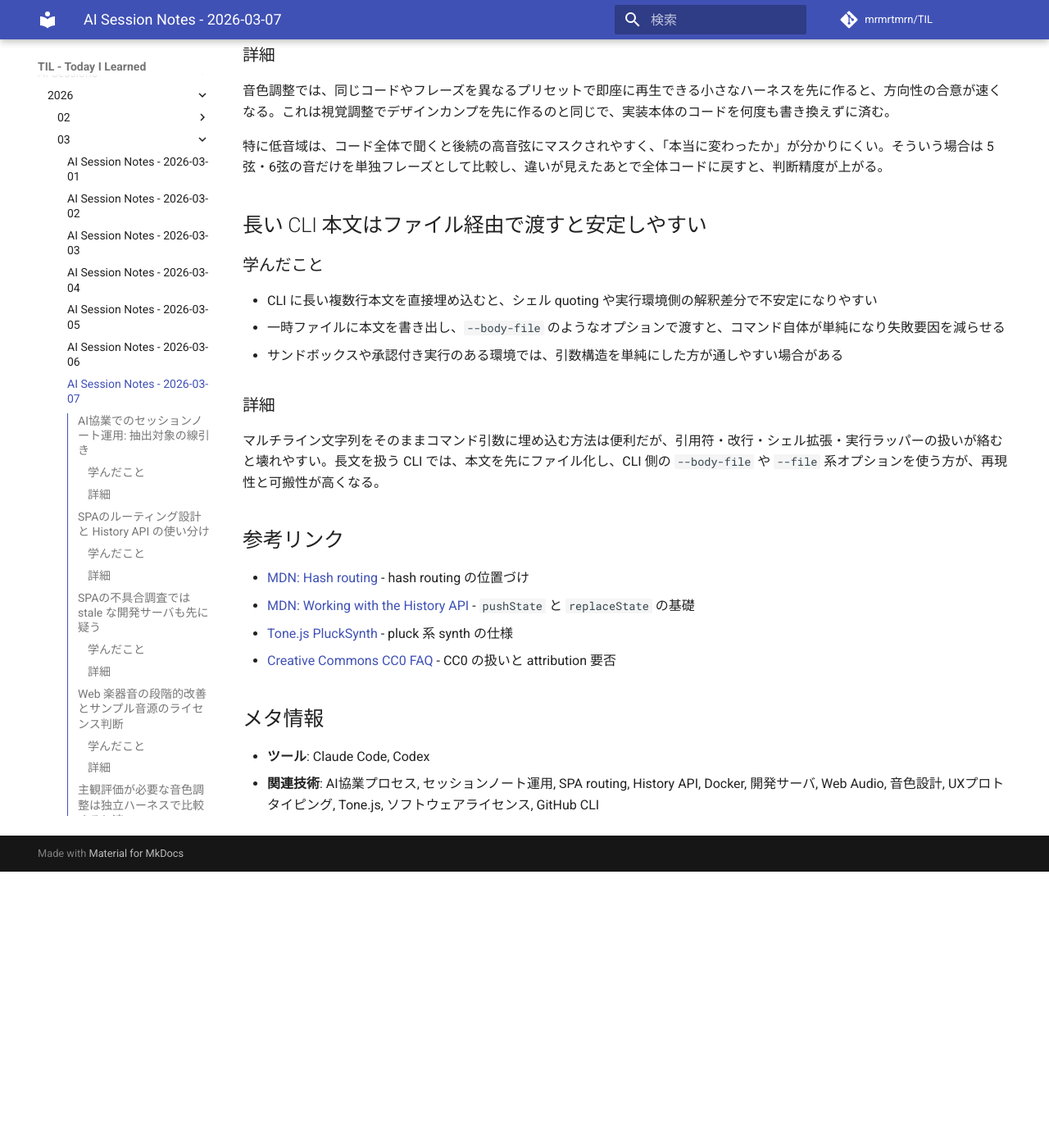
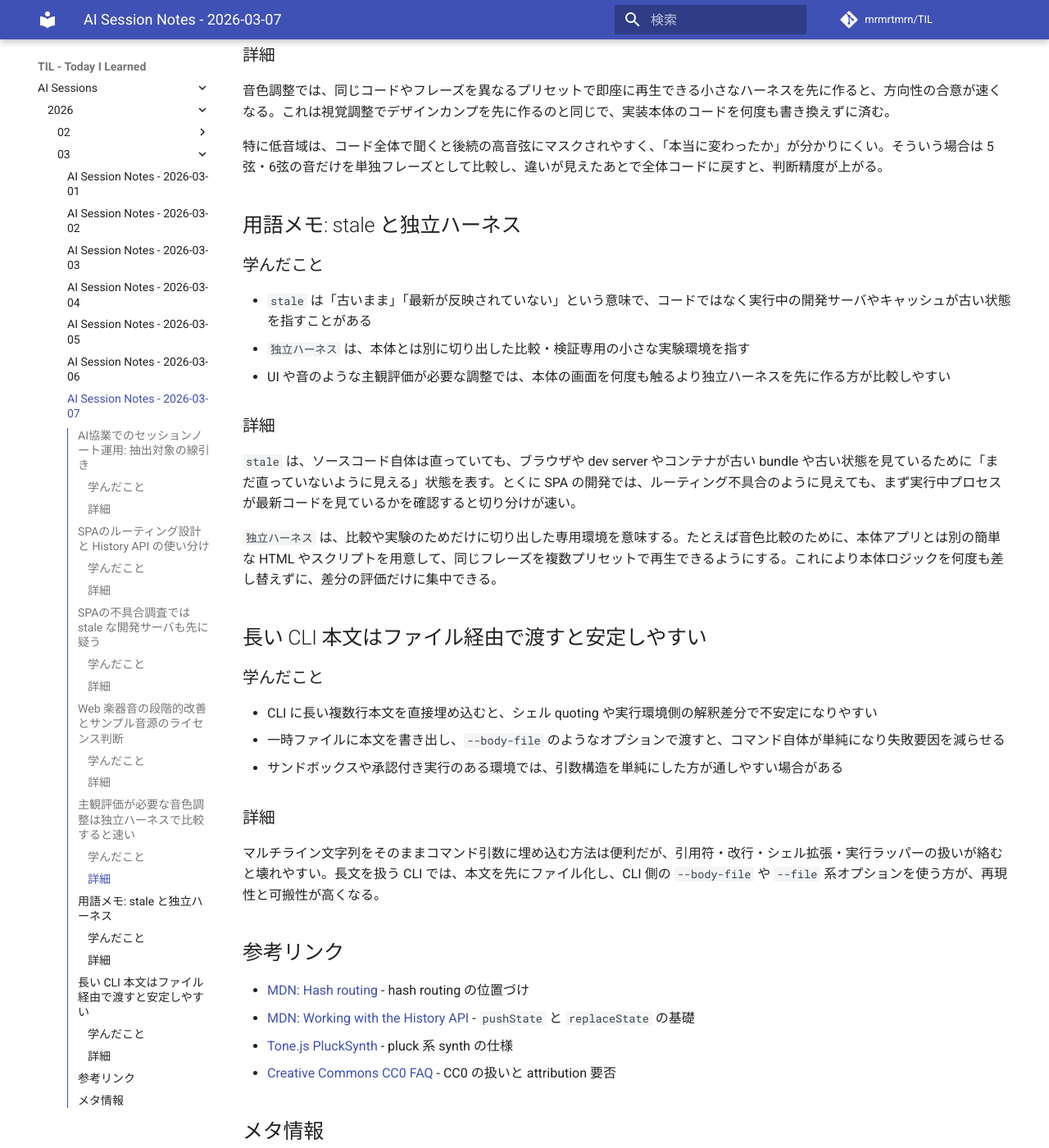
Before and after one commit to mrmrtmrn/TIL, an MkDocs documentation site: the page built from docs/Tech/AI-Sessions/2026/03/2026-03-07.md, in a window 1280 px wide and 1400 px high, scrolled down 2759 px. Shown: the whole window at 82% size. Built offline with MkDocs 1.6.1 and Material for MkDocs 9.7.7, drawn with Linux system fonts in a browser that asks for light colours; comment, search, counter and statistics services are not loaded; before the commit the page ends 3822 px from its top, so only the background shows below that; some of the changed text lies outside the part shown.

Commit message:
feat: 2026-03-07 の AI セッションノートを追加
- 用語メモ: stale と独立ハーネス

```diff
--- a/docs/Tech/AI-Sessions/2026/03/2026-03-07.md
+++ b/docs/Tech/AI-Sessions/2026/03/2026-03-07.md
@@ -91,6 +91,20 @@
 
 特に低音域は、コード全体で聞くと後続の高音弦にマスクされやすく、「本当に変わったか」が分かりにくい。そういう場合は 5弦・6弦の音だけを単独フレーズとして比較し、違いが見えたあとで全体コードに戻すと、判断精度が上がる。
 
+## 用語メモ: stale と独立ハーネス
+
+### 学んだこと
+
+- `stale` は「古いまま」「最新が反映されていない」という意味で、コードではなく実行中の開発サーバやキャッシュが古い状態を指すことがある
+- `独立ハーネス` は、本体とは別に切り出した比較・検証専用の小さな実験環境を指す
+- UI や音のような主観評価が必要な調整では、本体の画面を何度も触るより独立ハーネスを先に作る方が比較しやすい
+
+### 詳細
+
+`stale` は、ソースコード自体は直っていても、ブラウザや dev server やコンテナが古い bundle や古い状態を見ているために「まだ直っていないように見える」状態を表す。とくに SPA の開発では、ルーティング不具合のように見えても、まず実行中プロセスが最新コードを見ているかを確認すると切り分けが速い。
+
+`独立ハーネス` は、比較や実験のためだけに切り出した専用環境を意味する。たとえば音色比較のために、本体アプリとは別の簡単な HTML やスクリプトを用意して、同じフレーズを複数プリセットで再生できるようにする。これにより本体ロジックを何度も差し替えずに、差分の評価だけに集中できる。
+
 ## 長い CLI 本文はファイル経由で渡すと安定しやすい
 
 ### 学んだこと
@@ -113,4 +127,4 @@
 ## メタ情報
 
 - **ツール**: Claude Code, Codex
-- **関連技術**: AI協業プロセス, セッションノート運用, SPA routing, History API, Docker, 開発サーバ, Web Audio, 音色設計, UXプロトタイピング, Tone.js, ソフトウェアライセンス, GitHub CLI
+- **関連技術**: AI協業プロセス, セッションノート運用, SPA routing, History API, Docker, 開発サーバ, Web Audio, 音色設計, UXプロトタイピング, 用語整理, Tone.js, ソフトウェアライセンス, GitHub CLI
```
